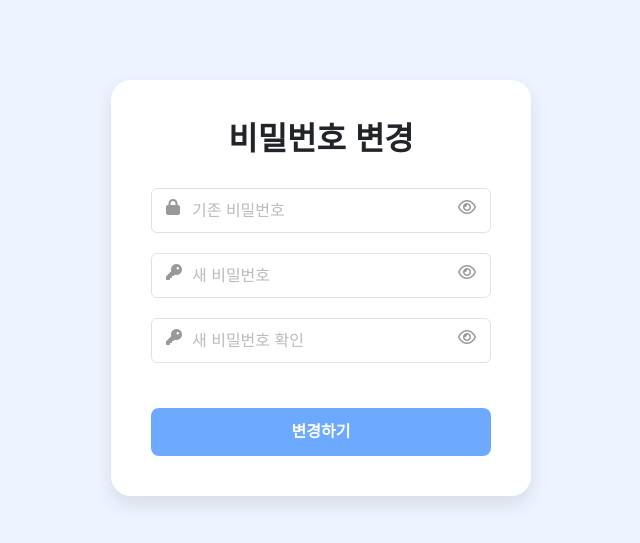
After one commit to Jun2-jun/finally-project, a Flask app: page /change_password in a window 1280 px wide. The commit adds this page. Shown: the top 543 px of the page, without its empty margins (319-959 px from the left). Run offline with Flask 3, Linux system fonts and the light colour scheme.

Commit message:
password

```diff
--- a/app.py
+++ b/app.py
@@ -23,6 +23,7 @@ app.register_blueprint(api_bp)
 app.register_blueprint(submit_bp)
 app.register_blueprint(qna_bp)
 app.register_blueprint(notice_bp)
+app.config['MAX_CONTENT_LENGTH'] = 16 * 1024 * 1024  # 최대 16MB 업로드 허용
 
 @app.route('/')
 def home():
@@ -52,6 +53,9 @@ def mypage():
 def admin():
     return render_template("admin.html", now=datetime.now())
 
+@app.route('/change_password')
+def chage_password():
+    return render_template("change_password.html", now=datetime.now())
 
 @app.route('/notice')
 def notice():
--- /dev/null
+++ b/static/css/change_password.css
@@ -0,0 +1,63 @@
+body {
+    background: #eef4ff;
+    font-family: Arial, sans-serif;
+}
+
+.container {
+    max-width: 420px;
+    margin: 80px auto;
+    padding: 40px;
+    background: white;
+    border-radius: 20px;
+    box-shadow: 0 8px 20px rgba(0, 0, 0, 0.1);
+}
+
+h2 {
+    text-align: center;
+    margin-bottom: 30px;
+    font-weight: bold;
+}
+
+.form-control::placeholder {
+    color: #bbb;
+}
+
+.submit-btn {
+    margin-top: 25px;
+    background-color: #6ca9ff;
+    color: white;
+    font-weight: bold;
+    border: none;
+    border-radius: 8px;
+    height: 48px;
+    font-size: 16px;
+}
+
+.submit-btn:hover {
+    background-color: #4d91f7;
+}
+
+.form-group {
+    position: relative;
+    margin-bottom: 20px;
+}
+
+.form-control {
+    padding-left: 40px;
+    height: 45px;
+}
+
+.form-icon {
+    position: absolute;
+    top: 11px;
+    left: 15px;
+    color: #999;
+}
+
+.toggle-password {
+    position: absolute;
+    top: 11px;
+    right: 15px;
+    color: #999;
+    cursor: pointer;
+}
--- /dev/null
+++ b/templates/change_password.html
@@ -0,0 +1,52 @@
+<!DOCTYPE html>
+<html lang="ko">
+<head>
+    <meta charset="UTF-8">
+    <title>비밀번호 변경</title>
+    <link rel="stylesheet" href="https://cdn.jsdelivr.net/npm/bootstrap@5.3.0/dist/css/bootstrap.min.css">
+    <link rel="stylesheet" href="https://cdnjs.cloudflare.com/ajax/libs/font-awesome/6.4.0/css/all.min.css">
+    <link rel="stylesheet" href="{{ url_for('static', filename='css/change_password.css') }}">
+</head>
+<body>
+    <div class="container">
+        <h2>비밀번호 변경</h2>
+        <form method="POST" action="/change_password" id="password-form">
+            <div class="form-group">
+                <i class="fas fa-lock form-icon"></i>
+                <input type="password" id="current_password" name="current_password" class="form-control" placeholder="기존 비밀번호" required>
+                <i class="far fa-eye toggle-password" onclick="togglePassword('current_password', this)"></i>
+            </div>
+            <div class="form-group">
+                <i class="fas fa-key form-icon"></i>
+                <input type="password" id="new_password" name="new_password" class="form-control" placeholder="새 비밀번호" required>
+                <i class="far fa-eye toggle-password" onclick="togglePassword('new_password', this)"></i>
+            </div>
+            <div class="form-group">
+                <i class="fas fa-key form-icon"></i>
+                <input type="password" id="confirm_password" name="confirm_password" class="form-control" placeholder="새 비밀번호 확인" required>
+                <i class="far fa-eye toggle-password" onclick="togglePassword('confirm_password', this)"></i>
+            </div>
+            <button type="submit" class="btn submit-btn w-100">변경하기</button>
+        </form>
+    </div>
+
+    <script>
+        function togglePassword(inputId, icon) {
+            const input = document.getElementById(inputId);
+            const isVisible = input.type === "text";
+            input.type = isVisible ? "password" : "text";
+            icon.classList.toggle("fa-eye");
+            icon.classList.toggle("fa-eye-slash");
+        }
+
+        document.getElementById("password-form").addEventListener("submit", function(e) {
+            const newPassword = document.getElementById("new_password").value;
+            const confirmPassword = document.getElementById("confirm_password").value;
+            if (newPassword !== confirmPassword) {
+                e.preventDefault();
+                alert("새 비밀번호가 일치하지 않습니다.");
+            }
+        });
+    </script>
+</body>
+</html>
--- a/templates/qna_write.html
+++ b/templates/qna_write.html
@@ -68,7 +68,8 @@
 
             <!-- 에디터 포함 -->
             {% include 'editor/editor.html' %}
-
+              </div>
+            </div>
           </form>
         </div>
       </div>
```
Also changed, not shown: static/css/editor.css (added, +63 -0 lines), static/js/qna_editor.js (+64 -54 lines), templates/editor/editor.html (+36 -15 lines).
